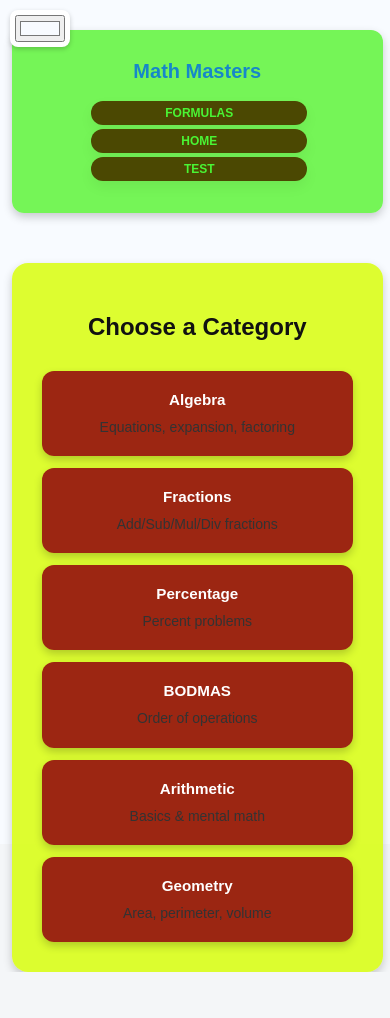
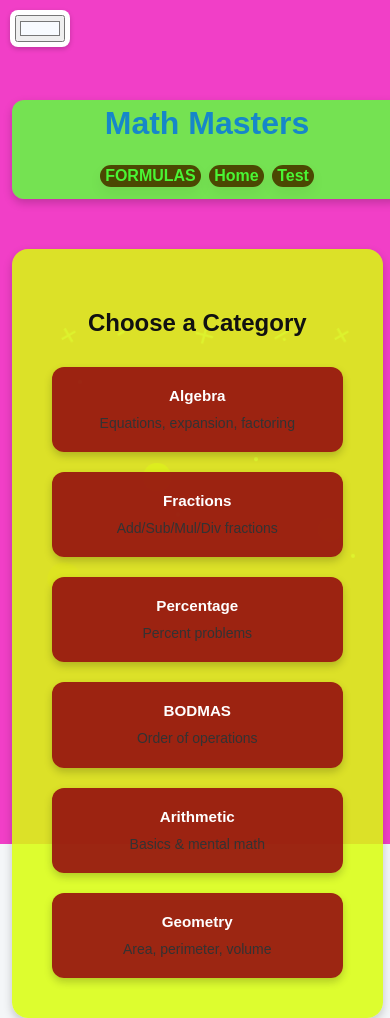
Before and after one commit to Rahulsahoo-123/MATH-GAME-ROHIT, a plain HTML site: page categories.html in a window 390 px wide. Before the commit the page ends 972 px from the top, so only its background shows below. Drawn offline with Linux system fonts and the light colour scheme.

Commit message:
categories.html

```diff
--- a/categories.html
+++ b/categories.html
@@ -1,3 +1,4 @@
+
 <!DOCTYPE html>
 <html lang="en">
 <head>
@@ -8,13 +9,14 @@
 <style>
   /* 🔥 Background */
   body {
-    background: #f8fbff; /* default color */
+    background: #f13fc7;
     margin: 0;
     padding: 0;
     display: flex;
     flex-direction: column;
     min-height: 100vh;
-    /* ❌ vertical center সরানো হলো */
+    cursor:none; /* for cursor sparkles */
+    overflow: hidden;
   }
 
   /* 🎨 Color Picker box */
@@ -39,17 +41,19 @@
     max-width: 1700px;
     width: 95%;
     box-sizing: border-box;
+    position: relative;
+    z-index: 2;
   }
 
   /* Header */
   .header {
-    width: 95%;
-    max-width: 1150px;
+    width: 100%;
+    max-width: 1450px;
     display:flex;
     justify-content: space-between;
     align-items: center;
     margin-bottom: 20px;
-    margin-top: 100px; /* Default large gap */
+    margin-top: 100px;
     background: rgba(104, 244, 69, 0.9);
     border-radius: 12px;
     padding: 10px 40px;
@@ -60,7 +64,10 @@
     font-size: 32px;
     font-weight: bold;
     margin-bottom: 10px;
+    animation:logoBounce 2s ease-in-out infinite alternate;
   }
+
+  @keyframes logoBounce{0%{transform:translateY(0);}100%{transform:translateY(-10px);}}
 
   .btn.secondary {
     margin: 2px;
@@ -71,7 +78,9 @@
     color: rgb(74, 245, 52);
     cursor: pointer;
     font-size: 16px;
+    transition: transform 0.2s, background 0.3s;
   }
+  .btn.secondary:hover{transform:scale(1.1);background:#6b5c0f;}
 
   .grid {
     display: grid;
@@ -88,61 +97,35 @@
     box-shadow: 0 4px 8px rgba(0,0,0,0.2);
     transition: transform 0.2s, box-shadow 0.2s;
     text-align: center;
+    position: relative;
   }
+  .card:hover { transform: translateY(-5px); box-shadow: 0 8px 16px rgba(0,0,0,0.3); }
 
-  .card:hover {
-    transform: translateY(-5px);
-    box-shadow: 0 8px 16px rgba(0,0,0,0.3);
-  }
+  .card h3 { margin-bottom: 10px; }
+  .card .small { font-size: 14px; color: #333; }
 
-  .card h3 {
-    margin-bottom: 10px;
-  }
+  /* Floating Shapes */
+  .shape{position:absolute;border-radius:50%;opacity:0.6;animation:floatShape linear infinite; z-index:1;}
+  @keyframes floatShape{0%{transform:translateY(100vh) scale(0.5);opacity:0;}50%{opacity:0.7;}100%{transform:translateY(-10vh) scale(1);opacity:0;}}
 
-  .card .small {
-    font-size: 14px;
-    color: #333;
-  }
+  /* Floating Math Symbols */
+  .math-symbol{position:absolute;font-size:32px;color:rgba(255,255,255,0.7);animation:floatSymbol 12s linear infinite; z-index:1;}
+  @keyframes floatSymbol{0%{transform:translateY(100vh) rotate(0deg);opacity:0;}50%{opacity:1;}100%{transform:translateY(-50vh) rotate(360deg);opacity:0;}}
+
+  /* Sparkles */
+  .sparkle{position:absolute;width:4px;height:4px;background:#fff;border-radius:50%;opacity:0.8;animation:sparkleMove linear infinite; z-index:1;}
+  @keyframes sparkleMove{0%{transform:translateY(100vh);opacity:0;}50%{opacity:1;}100%{transform:translateY(-10vh);opacity:0;}}
+
+  /* Cursor Sparkles */
+  .cursor-sparkle{position:absolute;width:6px;height:6px;background:yellow;border-radius:50%;pointer-events:none;opacity:0.9;animation:fade 0.5s forwards;}
+  @keyframes fade{0%{opacity:1;}100%{opacity:0;transform:scale(2);}}
 
   /* ----------------- Responsive ----------------- */
-  @media (max-width: 1200px) {
-    .container { padding: 80px; }
-    .grid { grid-template-columns: repeat(2, 1fr); gap: 15px; }
-    .logo { font-size: 28px; }
-    .btn.secondary { font-size: 15px; padding: 8px 18px; }
-    .header { margin-top: 80px; }
-  }
-
-  @media (max-width: 992px) {
-    .container { padding: 60px; }
-    .grid { grid-template-columns: 1fr 1fr; gap: 12px; }
-    .logo { font-size: 26px; }
-    .btn.secondary { font-size: 14px; padding: 7px 15px; }
-    .header { margin-top: 60px; }
-  }
-
-  @media (max-width: 768px) {
-    .container { padding: 40px; }
-    .grid { grid-template-columns: 1fr; gap: 12px; }
-    .logo { font-size: 24px; text-align: center; }
-    .btn.secondary { font-size: 13px; padding: 6px 12px; width: 100%; }
-    .header {
-      flex-direction: column;
-      align-items: center;
-      margin-top: 40px;
-    }
-  }
-
-  @media (max-width: 480px) {
-    .container { padding: 30px; }
-    .logo { font-size: 20px; }
-    .btn.secondary { font-size: 12px; padding: 5px 10px; }
-    .header { margin-top: 30px; }
-  }
+  @media (max-width: 1200px){.grid {grid-template-columns: repeat(2, 1fr);}}
+  @media (max-width: 768px){.grid {grid-template-columns: 1fr;}}
 </style>
 </head>
 <body>
-
   <!-- 🎨 Color Picker -->
   <div class="color-picker">
     <input type="color" id="bgColor" value="#f8fbff">
@@ -151,37 +134,70 @@
   <div class="container header">
     <div class="logo">Math Masters</div>
     <div>
-      <button class="btn secondary" onclick="location.href='formulas.html'">FORMULAS</button>
-      <button class="btn secondary" onclick="location.href='index.html'">HOME</button>
-      <button class="btn secondary" onclick="location.href='test.html'">TEST</button>
+      <button class="btn secondary" data-link="formulas.html">FORMULAS</button>
+      <button class="btn secondary" data-link="index.html">Home</button>
+      <button class="btn secondary" data-link="test.html">Test</button>
     </div>
   </div>
 
   <div class="container">
     <h2 style="text-align:center;">Choose a Category</h2>
     <div class="grid">
-      <div class="card" onclick="location.href='algebra.html'"><h3>Algebra</h3><div class="small">Equations, expansion, factoring</div></div>
-      <div class="card" onclick="location.href='fractions.html'"><h3>Fractions</h3><div class="small">Add/Sub/Mul/Div fractions</div></div>
-      <div class="card" onclick="location.href='percentage.html'"><h3>Percentage</h3><div class="small">Percent problems</div></div>
-      <div class="card" onclick="location.href='bodmas.html'"><h3>BODMAS</h3><div class="small">Order of operations</div></div>
-      <div class="card" onclick="location.href='arithmetic.html'"><h3>Arithmetic</h3><div class="small">Basics & mental math</div></div>
-      <div class="card" onclick="location.href='geometry.html'"><h3>Geometry</h3><div class="small">Area, perimeter, volume</div></div>
+      <div class="card" data-link="algebra.html"><h3>Algebra</h3><div class="small">Equations, expansion, factoring</div></div>
+      <div class="card" data-link="fractions.html"><h3>Fractions</h3><div class="small">Add/Sub/Mul/Div fractions</div></div>
+      <div class="card" data-link="percentage.html"><h3>Percentage</h3><div class="small">Percent problems</div></div>
+      <div class="card" data-link="bodmas.html"><h3>BODMAS</h3><div class="small">Order of operations</div></div>
+      <div class="card" data-link="arithmetic.html"><h3>Arithmetic</h3><div class="small">Basics & mental math</div></div>
+      <div class="card" data-link="geometry.html"><h3>Geometry</h3><div class="small">Area, perimeter, volume</div></div>
     </div>
   </div>
 
+  <!-- ✅ Click Sound + Background Music -->
+  <audio id="clickSound" src="click.mp3" preload="auto"></audio>
+  <audio id="bgMusic" src="bg.mp3" preload="auto" loop></audio>
+
+  <!-- Floating Shapes & Symbols -->
+  <div class="shape" style="width:50px;height:50px;left:10%;background:#ff6f61;animation-duration:16s;"></div>
+  <div class="shape" style="width:40px;height:40px;left:35%;background:#ffcc5c;animation-duration:12s;"></div>
+  <div class="shape" style="width:50px;height:50px;left:60%;background:#ff6f61;animation-duration:18s;"></div>
+  <div class="shape" style="width:35px;height:35px;left:80%;background:#ffcc5c;animation-duration:14s;"></div>
+
+  <div class="math-symbol" style="left:15%;">+</div>
+  <div class="math-symbol" style="left:30%;">-</div>
+  <div class="math-symbol" style="left:50%;">×</div>
+  <div class="math-symbol" style="left:70%;">÷</div>
+  <div class="math-symbol" style="left:85%;">+</div>
+
+  <div class="sparkle" style="left:20%;animation-duration:10s;"></div>
+  <div class="sparkle" style="left:45%;animation-duration:14s;"></div>
+  <div class="sparkle" style="left:65%;animation-duration:12s;"></div>
+  <div class="sparkle" style="left:90%;animation-duration:16s;"></div>
+
 <script>
-  // 🎨 Color Picker with LocalStorage support
+  // 🎨 Color Picker with LocalStorage
   const colorInput = document.getElementById('bgColor');
   const savedColor = localStorage.getItem('siteBgColor');
-  if (savedColor) {
-    document.body.style.background = savedColor;
-    colorInput.value = savedColor;
-  }
-  colorInput.addEventListener('input', (e)=>{
-    document.body.style.background = e.target.value;
-    localStorage.setItem('siteBgColor', e.target.value);
+  if (savedColor) { document.body.style.background = savedColor; colorInput.value = savedColor; }
+  colorInput.addEventListener('input', (e)=>{ document.body.style.background = e.target.value; localStorage.setItem('siteBgColor', e.target.value); });
+
+  // 🔊 Button Click Sound
+  const clickSound = document.getElementById('clickSound');
+  function safePlay(audio){try{if(!audio) return; audio.currentTime=0; audio.play().catch(()=>{});}catch(e){}}
+  document.querySelectorAll('[data-link]').forEach(el=>{el.addEventListener('click', ()=>{safePlay(clickSound); setTimeout(()=> location.href = el.dataset.link, 200); });});
+
+  // 🎵 Background Music Auto Play
+  const bgMusic = document.getElementById("bgMusic");
+  if(localStorage.getItem("musicPlaying")==="true"){bgMusic.volume=0.4; bgMusic.play().catch(()=>{});}
+
+  // Cursor Sparkles
+  document.addEventListener('mousemove', e=>{
+    const sparkle=document.createElement('div');
+    sparkle.className='cursor-sparkle';
+    sparkle.style.left=e.pageX+'px';
+    sparkle.style.top=e.pageY+'px';
+    document.body.appendChild(sparkle);
+    setTimeout(()=>sparkle.remove(),500);
   });
 </script>
-
 </body>
 </html>
```
